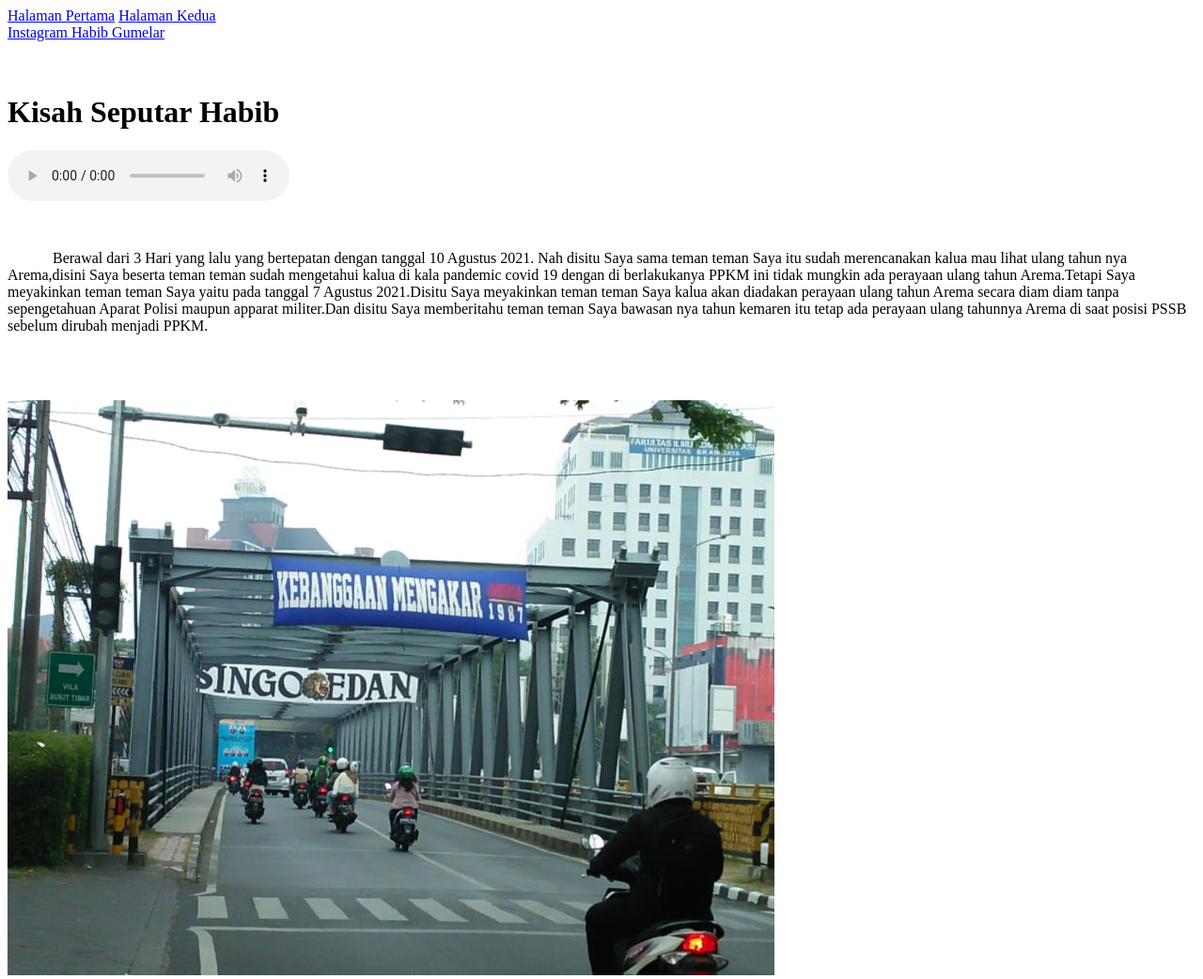
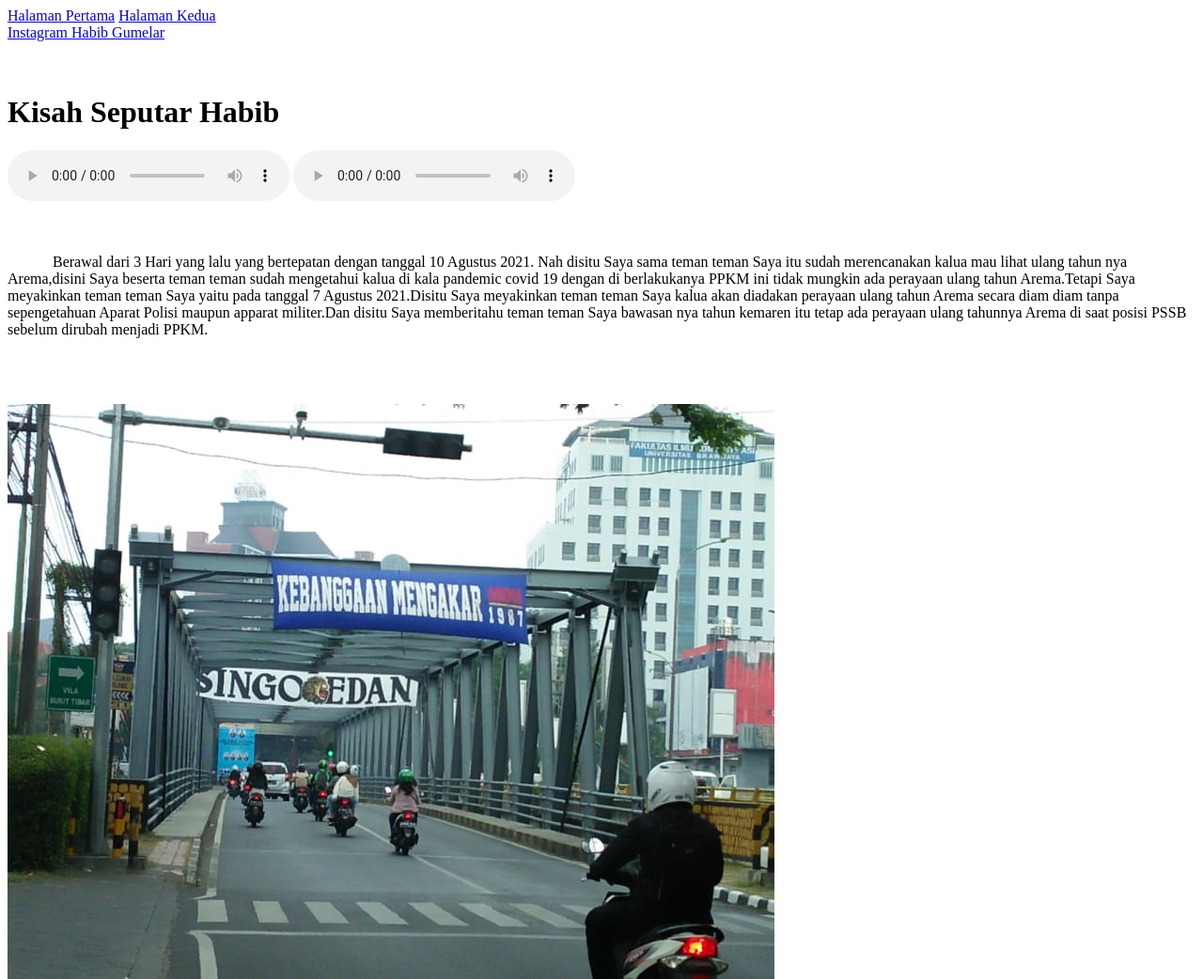
Before and after one commit to habibgumelar2/kisah-habib, a plain HTML site: page index.html in a window 1280 px wide. Shown: the top 1042 px of the page at 94% size. Drawn offline with Linux system fonts and the light colour scheme.

Commit message:
Saya berusaha menambahkan audio

```diff
--- a/index.html
+++ b/index.html
@@ -7,6 +7,7 @@
 <audio controls></audio>
 <audio src="sad-song.mp3"></audio>
 <audio autoplay="true"><source src="sad-song.mp3" type="audio/mpeg"></audio>
+<audio src="sad-song.mp3" controls autoplay> </audio>
 </br></br></br><p>&emsp;&emsp;&emsp;Berawal dari 3 Hari yang lalu yang bertepatan dengan tanggal 10 Agustus 2021.
 Nah disitu Saya sama teman teman Saya itu sudah merencanakan kalua mau lihat ulang tahun nya Arema,disini Saya beserta teman teman sudah mengetahui kalua di kala pandemic covid 19 dengan di berlakukanya PPKM ini tidak mungkin ada perayaan ulang tahun Arema.Tetapi Saya meyakinkan teman teman Saya yaitu pada tanggal 7 Agustus 2021.Disitu Saya meyakinkan teman teman Saya kalua akan diadakan perayaan ulang tahun Arema secara diam diam tanpa sepengetahuan Aparat Polisi maupun apparat militer.Dan disitu Saya memberitahu teman teman Saya bawasan nya tahun kemaren itu tetap ada perayaan ulang tahunnya Arema di saat posisi PSSB sebelum dirubah menjadi PPKM. </p>
 </br></br></br>
```
